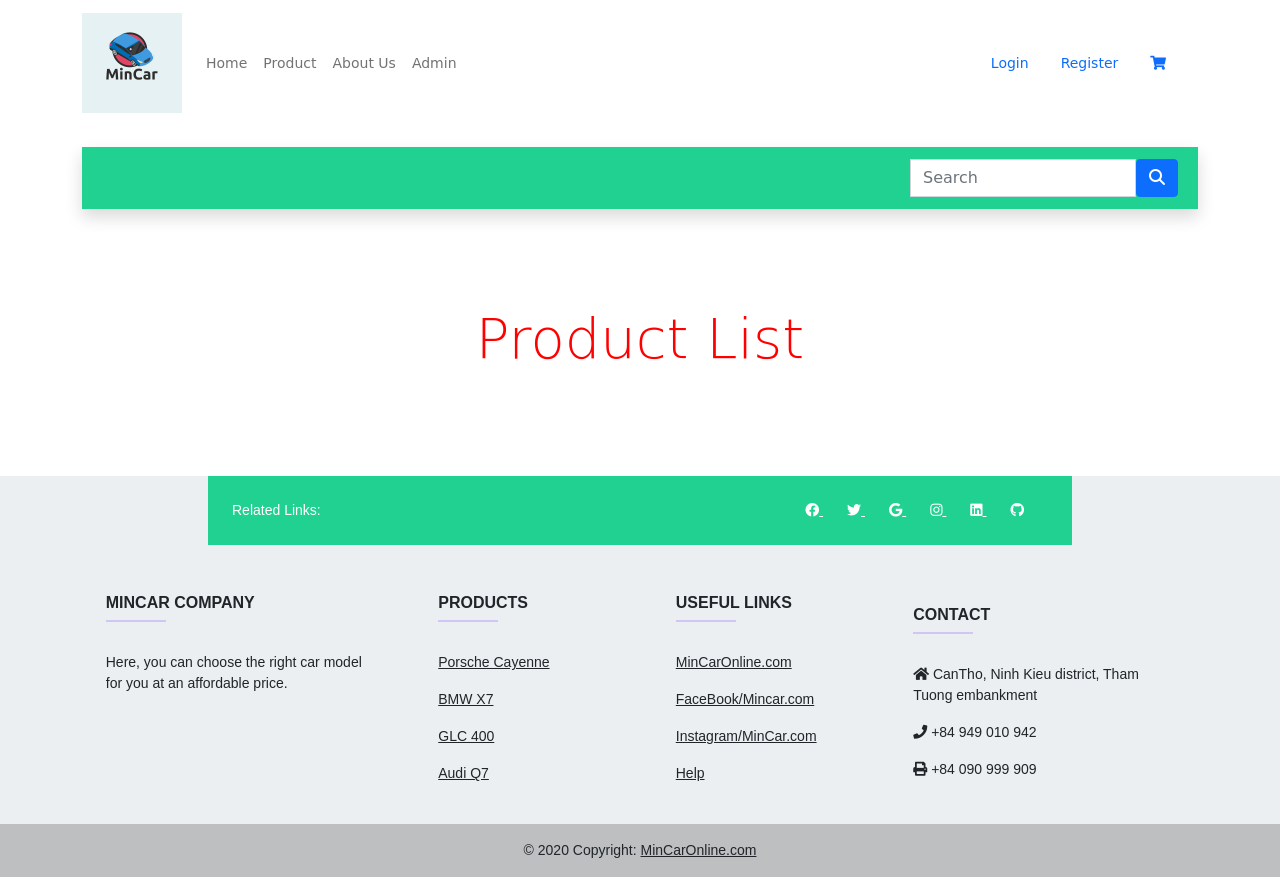
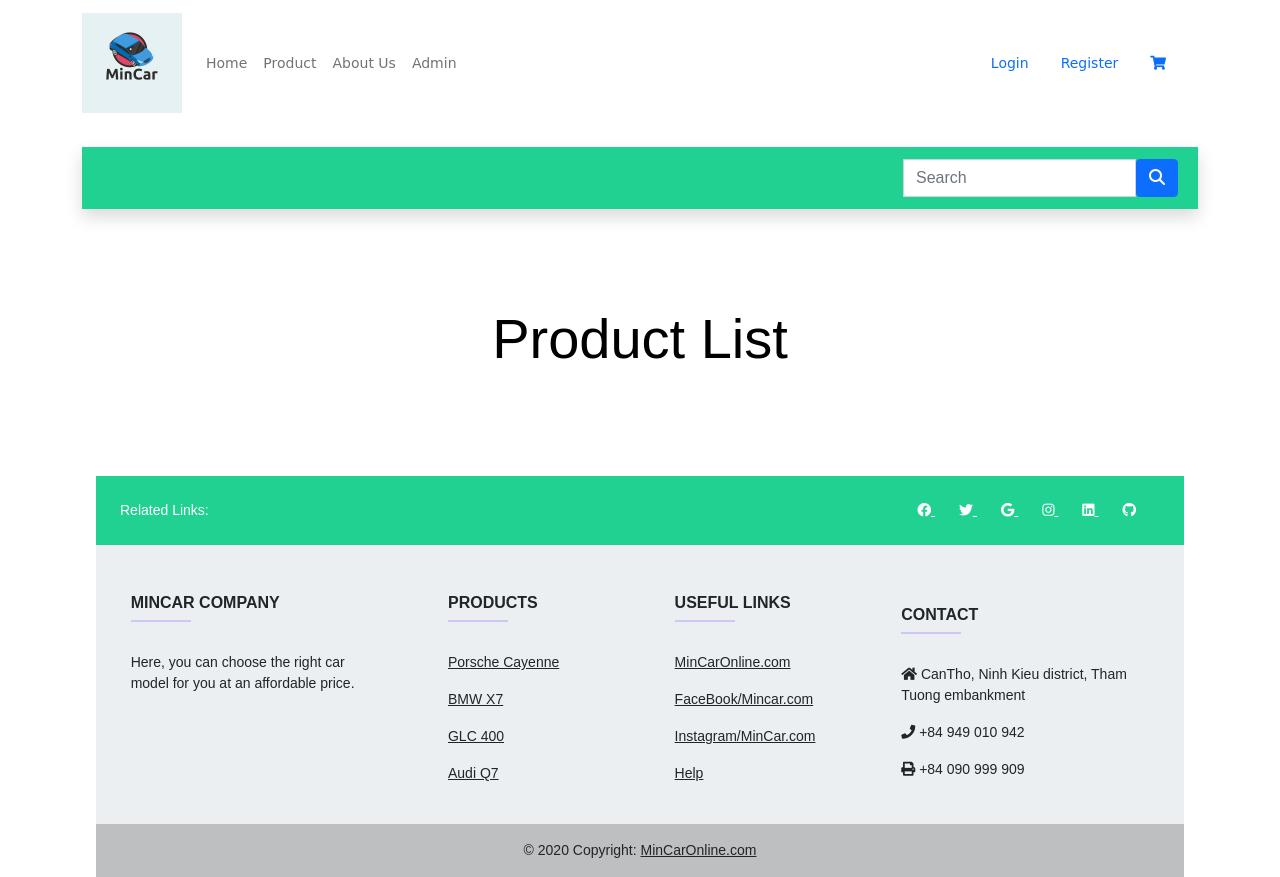
Before and after one commit to WEBG301HL/ASM, a Symfony app: template templates/home.html.twig in a window 1280 px wide. Run offline with Twig, Linux system fonts and the light colour scheme; the template is opened without the code that fills it, so the values that code supplies are empty; some libraries are stand-ins or nearby versions.

Commit message:
update page home

```diff
--- a/templates/home.html.twig
+++ b/templates/home.html.twig
@@ -5,7 +5,7 @@
     <meta charset="UTF-8" />
     <meta name="viewport" content="width=device-width, initial-scale=1, shrink-to-fit=no" />
     <meta http-equiv="x-ua-compatible" content="ie=edge" />
-    <title>{% block title %}Welcome My Shop!{% endblock %}</title>
+    <title>{% block title %}Welcome Min Car!{% endblock %}</title>
     <!-- Font Awesome -->
     <link rel="stylesheet" href="https://use.fontawesome.com/releases/v5.11.2/css/all.css" />
     <!-- Google Fonts Roboto -->
@@ -104,9 +104,10 @@
 {% block body %}
  <!--Main layout-->
 <main>
-    <div style="font-family: cursive" class="container">
+    <div style="" class="container">
   <!-- Navbar -->
 <nav class="navbar navbar-expand-lg navbar-dark mt-3 mb-5 shadow p-2" style="background-color: #21d192">
+
   <!-- Container wrapper -->
   <div class="container-fluid">
 
@@ -140,18 +141,16 @@
 			<i class="fa-solid fa-magnifying-glass"></i>
 			</button>
 			</form>
-
     </div>
   </div>
   <!-- Container wrapper -->
 </nav>
+{# -------------------------------------------------------------- #}
 
-
-{# -------------------------------------------------------------- #}
 <div class="container py-5">
     <div class="row text-center text-white mb-5">
         <div class="col-lg-7 mx-auto">
-            <h1 style="color: red" class="display-4">Product List</h1>
+            <h1 style="color: black" class="display-4">Product List</h1>
         </div>
     </div>
     <div class="row">
@@ -172,7 +171,7 @@
                             {% set img = p.image %}
                         </div><img style="height: 200px;width: 260px;" src="{{asset('uploads/'~img)}}" alt="Generic placeholder image" width="300" class="ml-lg-5 order-1 order-lg-2">
                           <div class="col-md-6 col-sm-6 col-xs-6">
-							              <a href="javascript:void(0);" class="btn btn-success">Add to cart</a>
+							              <a href="{{ path('app_cart') }}" class="btn btn-success">Add to cart</a>
 						              </div>
                     </div> <!-- End -->
 
@@ -192,12 +191,12 @@
 {# <div class="container"> #}
 <footer
           class="text-center text-lg-start text-dark"
-          style="background-color: #ECEFF1"
+          style="background-color: #ECEFF1;margin-left: 6rem; margin-right: 6rem;"
           >
     <!-- Section: Social media -->
     <section
              class="d-flex justify-content-between p-4 text-white"
-             style="background-color: #21D192; margin-left: 13rem; margin-right: 13rem;"
+             style="background-color: #21D192"
              >
       <!-- Left -->
       <div class="me-5">
@@ -207,7 +206,7 @@
 
       <!-- Right -->
       <div>
-        <a href="" class="text-white me-4">
+        <a href="https://www.facebook.com/quoctuan.huynh.5203" class="text-white me-4">
           <i class="fa-brands fa-facebook"></i>
         </a>
         <a href="" class="text-white me-4">
```
